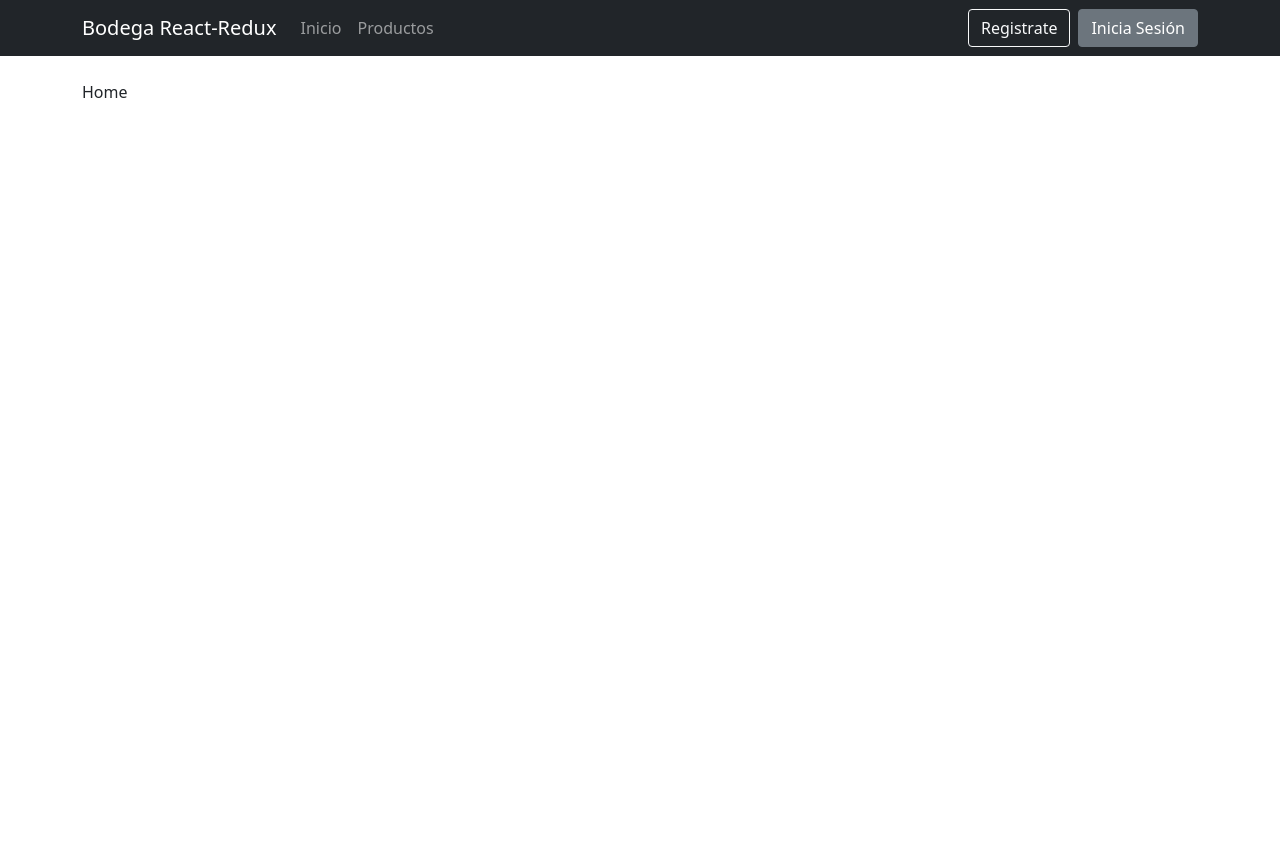
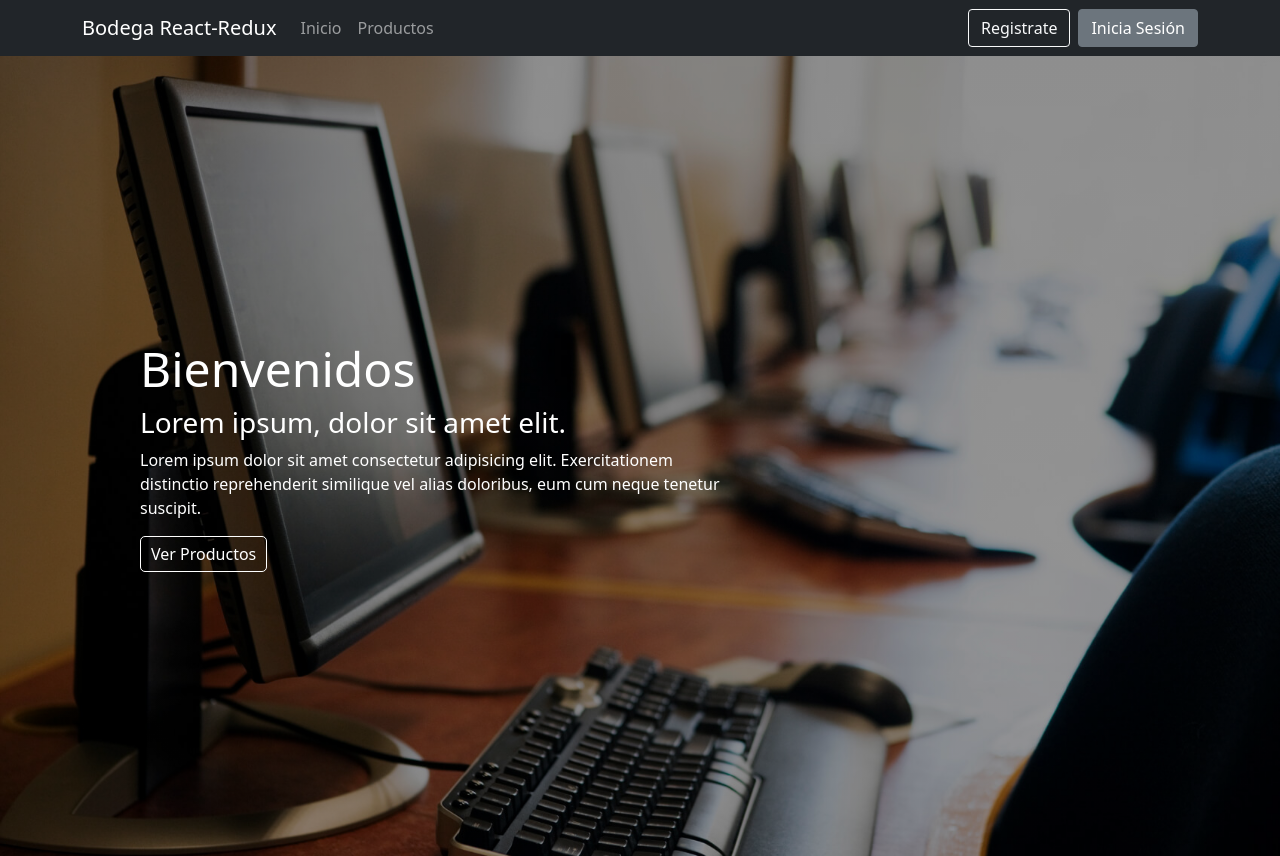
Before and after one commit to jhomen11/Product_App, a React (Create React App) app in the folder bodega/: page / in a window 1280 px wide. Before the commit the page ends 800 px from the top, so only its background shows below. Built offline with nearby package versions, Linux system fonts and the light colour scheme.

Commit message:
estructura de carpetas, home

```diff
--- a/bodega/public/index.html
+++ b/bodega/public/index.html
@@ -25,8 +25,6 @@
       Learn how to configure a non-root public URL by running `npm run build`.
     -->
     <title>React App</title>
-    <link href="https://cdn.jsdelivr.net/npm/bootstrap@5.1.3/dist/css/bootstrap.min.css" rel="stylesheet" integrity="sha384-1BmE4kWBq78iYhFldvKuhfTAU6auU8tT94WrHftjDbrCEXSU1oBoqyl2QvZ6jIW3" crossorigin="anonymous">
-
   </head>
   <body>
     <noscript>You need to enable JavaScript to run this app.</noscript>
--- a/bodega/src/App.js
+++ b/bodega/src/App.js
@@ -1,7 +1,10 @@
 import Header from "./components/Header";
-import Productos from "./components/Productos";
-import NuevoProducto from "./components/NuevoProducto";
-import EditarProducto from "./components/EditarProducto";
+
+import Home from "./pages/Home";
+import NuevoUsuario from "./pages/Usuarios/NuevoUsuario";
+import Productos from "./pages/Products/Productos";
+import NuevoProducto from "./pages/Products/NuevoProducto";
+import EditarProducto from "./pages/Products/EditarProducto";
 
 import { BrowserRouter as Router, Routes, Route } from "react-router-dom";
 
@@ -9,20 +12,18 @@ import { BrowserRouter as Router, Routes, Route } from "react-router-dom";
 //Importar Provider
 import { Provider } from "react-redux";
 import store from "./store";
-import NuevoUsuario from "./components/Usuarios/NuevoUsuario";
-import Home from "./components/Home";
 
 function App() {
   return (
     <Router>
       <Provider store={store}>
         <Header />
-        <div className="container mt-4">
+        <div className="container-fluid main">
           <Routes>
           <Route path="/" element={<Home/>} />
-            <Route path="/productos" element={<Productos />} />
-            <Route path="/productos/nuevo" element={<NuevoProducto />} />
-            <Route path="/productos/editar/:id" element={<EditarProducto />} />
+            <Route path="products/productos" element={<Productos/>} />
+            <Route path="/productos/nuevo" element={<NuevoProducto/>  } />
+            <Route path="/productos/editar/:id" element={<EditarProducto/>} />
             <Route path="/usuarios/nuevo" element={<NuevoUsuario/>} />
           </Routes>
         </div>
--- a/bodega/src/components/Home.jsx
+++ /dev/null
@@ -1,9 +0,0 @@
-import React from 'react'
-
-const Home = () => {
-  return (
-    <div>Home</div>
-  )
-}
-
-export default Home
--- a/bodega/src/index.css
+++ b/bodega/src/index.css
@@ -1,13 +1,43 @@
-body {
-  margin: 0;
-  font-family: -apple-system, BlinkMacSystemFont, 'Segoe UI', 'Roboto', 'Oxygen',
-    'Ubuntu', 'Cantarell', 'Fira Sans', 'Droid Sans', 'Helvetica Neue',
-    sans-serif;
-  -webkit-font-smoothing: antialiased;
-  -moz-osx-font-smoothing: grayscale;
+.main{
+  padding: 0;
 }
 
-code {
-  font-family: source-code-pro, Menlo, Monaco, Consolas, 'Courier New',
-    monospace;
-}
+  #hero{
+    width: 100%;
+    height: 100vh;
+    background: linear-gradient(rgba(0, 0, 0, 0.445), rgba(0, 0, 0, 0.411)), url(./img/img2.jpeg) no-repeat center;
+    background-size: cover;
+    color: white;
+  }
+  .contenedor{
+    width: 80%;
+    height: 100%;
+    max-width: 1000px;
+    margin: 0 auto;
+    display: flex;
+    justify-content: center;
+    align-items: center;
+  }
+
+  .contenedor .info h1{
+    font-size: 3rem;
+    margin-bottom: 1 rem;
+  }
+
+  .contenedor .info h3{
+    font-size: 1.2 rem;
+    margin-bottom: 2 rem;
+  }
+
+  .text_hero{
+    max-width: 60%;
+  }
+
+  .boton_hero{
+    color: white;
+    text-decoration: none;
+    display: inline-block;
+    border: 1px solid white;
+    border-radius: 5px;
+    padding: 5px 10px;
+  }
--- a/bodega/src/index.js
+++ b/bodega/src/index.js
@@ -1,10 +1,10 @@
 import React from 'react';
 import ReactDOM from 'react-dom';
-import './index.css';
 import App from './App';
 import reportWebVitals from './reportWebVitals';
 import * as bootstrap from 'bootstrap';
 import 'bootstrap/dist/css/bootstrap.min.css';
+import './index.css';
 
 ReactDOM.render(
   <React.StrictMode>
--- /dev/null
+++ b/bodega/src/pages/Home.jsx
@@ -0,0 +1,22 @@
+import React from 'react'
+import { Link } from 'react-router-dom'
+const Home = () => {
+  return (
+    <div className='container-fluid main'>
+      <section id='hero'>
+        <div className="contenedor">
+          <div className="info">
+            <div className="img">
+              <h1>Bienvenidos</h1>
+              <h3>Lorem ipsum, dolor sit amet elit.</h3>
+              <p className='text_hero'>Lorem ipsum dolor sit amet consectetur adipisicing elit. Exercitationem distinctio reprehenderit similique vel alias doloribus, eum cum neque tenetur suscipit.</p>
+              <Link className='boton_hero' to={'../Products/productos'}>Ver Productos</Link>
+            </div>
+          </div>
+        </div>
+      </section>
+    </div>
+  )
+}
+
+export default Home
--- a/bodega/src/components/EditarProducto.jsx
+++ b/bodega/src/pages/Products/EditarProducto.jsx
@@ -3,7 +3,7 @@ import { useDispatch, useSelector } from "react-redux";
 import { useNavigate, Link } from "react-router-dom";
 
 //Importar action redux
-import { editarProductoAction } from "../actions/productosActions";
+import { editarProductoAction } from "../../actions/productosActions";
 
 const EditarProducto = () => {
   //State para guardar los datos del formulario
@@ -41,7 +41,7 @@ const EditarProducto = () => {
   //console.log(producto)
   return (
     <div>
-      <div className="row justify-content-center">
+      <div className="row justify-content-center mt-4">
         <div className="col-md-5">
           <div className="card">
             <div className="card-body">
@@ -104,4 +104,4 @@ const EditarProducto = () => {
   );
 };
 
-export default EditarProducto;
+export default EditarProducto
--- a/bodega/src/components/NuevoProducto.jsx
+++ b/bodega/src/pages/Products/NuevoProducto.jsx
@@ -3,7 +3,7 @@ import { useDispatch, } from 'react-redux'
 import {useNavigate} from 'react-router-dom'
 
 //Importar actions Redux
-import { crearproductoAction } from '../actions/productosActions'
+import { crearproductoAction } from '../../actions/productosActions'
 
 const NuevoProducto = () => {
 
@@ -39,7 +39,7 @@ const NuevoProducto = () => {
 
   return (
     <div>
-      <div className="row justify-content-center">
+      <div className="row justify-content-center mt-5">
         <div className="col-md-6">
           <div className="card">
             <div className="card-body">
--- a/bodega/src/components/Producto.jsx
+++ b/bodega/src/pages/Products/Producto.jsx
@@ -3,7 +3,7 @@ import { useNavigate } from 'react-router-dom'
 import { useDispatch } from 'react-redux'
 
 //Importar action Redux
-import { borrarProductoAction,seleccionarEditarProducto } from '../actions/productosActions'
+import { borrarProductoAction,seleccionarEditarProducto } from '../../actions/productosActions'
 
 const Producto = ({producto}) => {
 
@@ -26,7 +26,7 @@ const Producto = ({producto}) => {
   return (
     <div className="col-12 col-sm-6 col-md-6 col-lg-4 my-3">
     <div className="card">
-      <img src={require(`../img/img1.jpeg`)} className="card-img-top" alt="..." />
+      <img src={require(`../../img/img1.jpeg`)} className="card-img-top" alt="..." />
       <div className="card-body">
         <h4 className="card-title">{producto.name}</h4>
         <h5 className="card-text">
--- a/bodega/src/components/Productos.jsx
+++ b/bodega/src/pages/Products/Productos.jsx
@@ -3,7 +3,7 @@ import { useSelector, useDispatch } from "react-redux";
 import { Link } from "react-router-dom";
 
 //Importar action Redux
-import { obetenerProductosAction } from "../actions/productosActions";
+import { obetenerProductosAction } from "../../actions/productosActions";
 import Producto from "./Producto";
 
 const Productos = () => {
@@ -21,7 +21,7 @@ const Productos = () => {
   const productos = useSelector((state) => state.productos.productos);
 
   return (
-    <div className="container">
+    <div className="container mt-4">
       <div className="row">
         <div className="col">
           <h2 className="text-center mb-3">Productos</h2>
--- a/bodega/src/components/Usuarios/NuevoUsuario.jsx
+++ b/bodega/src/pages/Usuarios/NuevoUsuario.jsx
@@ -1,5 +1,6 @@
 import { useState } from 'react'
 import { useDispatch } from 'react-redux'
+import { useNavigate } from 'react-router-dom'
 
 //importar Actios Redux
 import { crearusuarioActions } from '../../actions/usuarioActions'
@@ -13,6 +14,8 @@ const NuevoUsuario = () => {
   const [password, guardarPassword] = useState ('')
 
   const dispatch = useDispatch()
+
+  const navigate = useNavigate( )
 
   //llamado de la funcion del action
   const agregarUsuario = (usuario) => {dispatch(crearusuarioActions(usuario))}
@@ -29,10 +32,11 @@ const NuevoUsuario = () => {
     agregarUsuario({
       name, lastname, email, password
     })
+    navigate("/")
   }
 
   return (
-    <div>
+    <div className='mt-5'>
       <div className="row justify-content-center">
         <div className="col-md-6">
           <div className="card">
```
Also changed, not shown: bodega/src/components/Header.jsx (+1 -16 lines), bodega/src/img/img2.jpeg (added).
